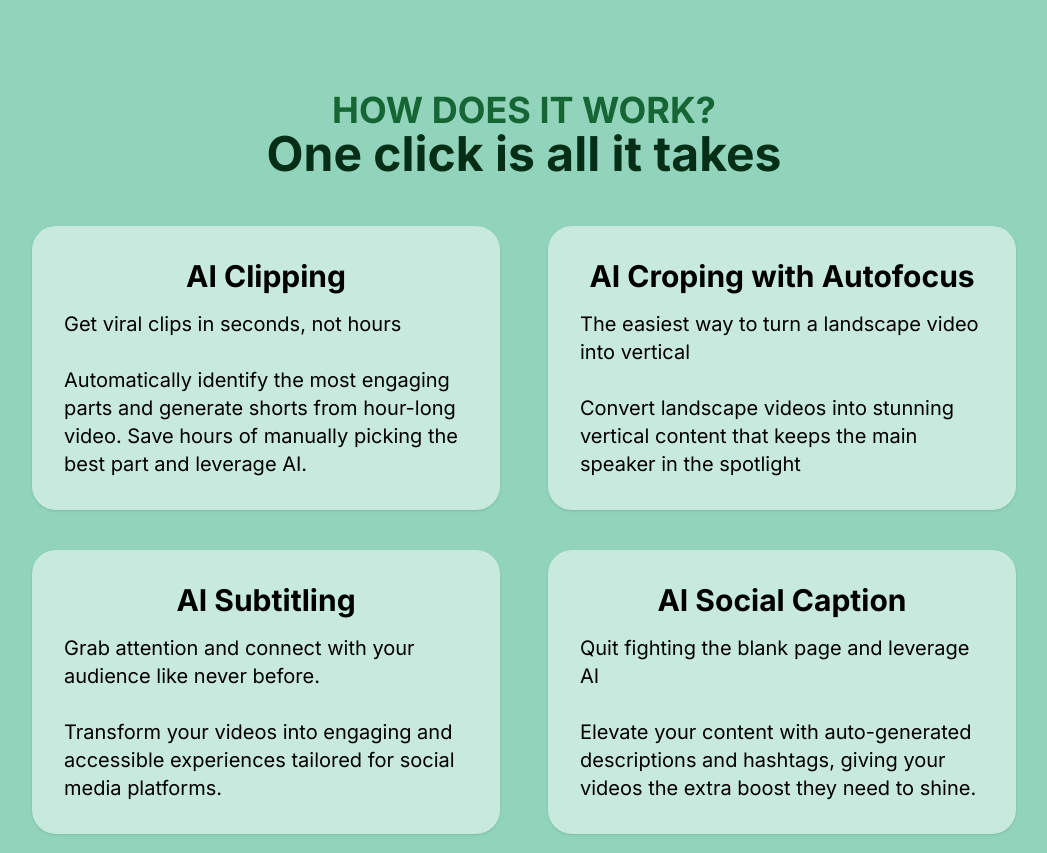
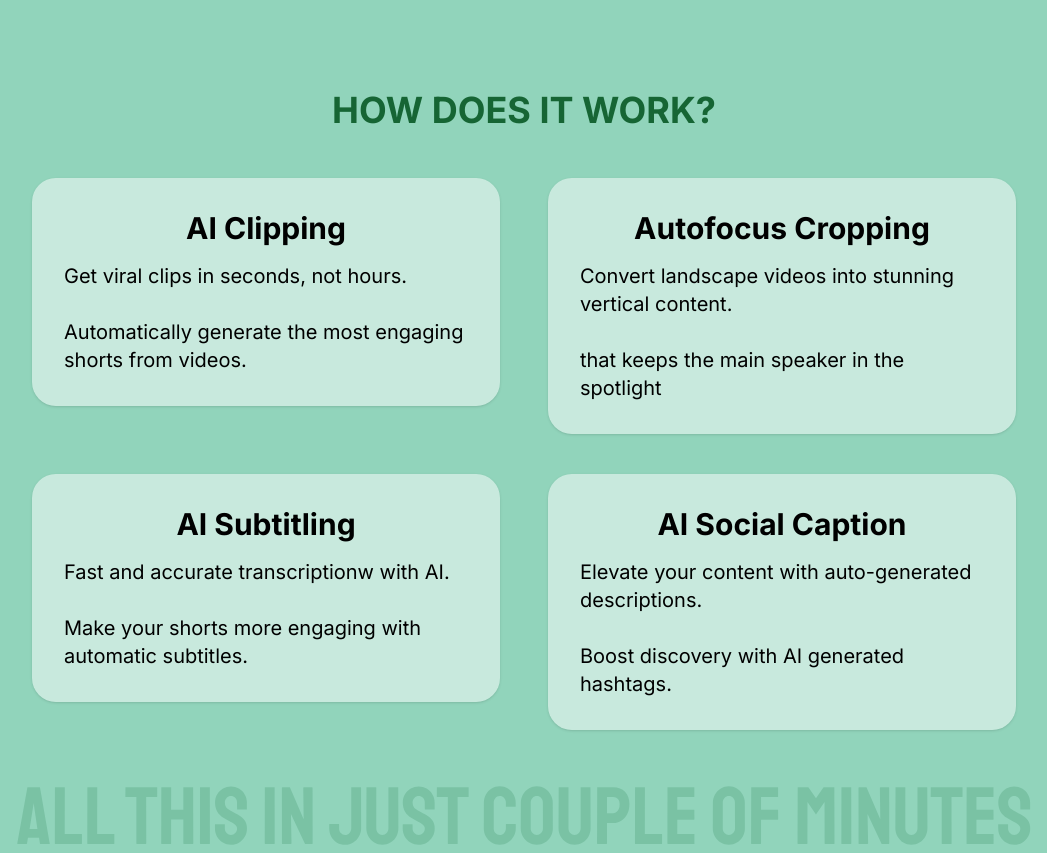
Before and after one commit to Makeshorts-ai/landing-old, a plain HTML site: page index.html in a window 1280 px wide. Shown: the part 1560-2413 px from the top of the page, without its empty margins (116-1163 px from the left). Drawn offline with nearby package versions, Linux system fonts and the light colour scheme.

Commit message:
copy changes

```diff
--- a/index.html
+++ b/index.html
@@ -93,21 +93,28 @@
       <section class="bg-[#91D4BB] w-full py-24" id="how-it-works">
          <div class="container mx-auto text-center">
             <div class="text-center text-green-800 text-2xl md:text-3xl lg:text-4xl font-extrabold uppercase">How does it work?</div>
-            <div class="text-center text-green-950 text-2xl md:text-4xl lg:text-5xl font-extrabold">One click is all it takes</div>
+
+            <!-- <div class="text-center text-green-950 text-2xl md:text-4xl lg:text-5xl font-extrabold">One click is all it takes</div> -->
+
             <div class="flex flex-col md:flex-row justify-center mt-8 gap-4">
                <div class="p-4">
                   <div class="w-full h-[auto] md:w-[360px] lg:w-[468px] p-8 bg-white bg-opacity-50 rounded-3xl shadow flex flex-col justify-start items-start gap-4">
                      <div class="self-stretch text-black text-xl md:text-2xl lg:text-3xl font-extrabold">AI Clipping</div>
-                     <div class="self-stretch text-black text-base md:text-lg lg:text-xl font-normal text-left">Get viral clips in seconds, not hours<br/><br/>Automatically identify the most engaging parts and generate shorts from hour-long video. Save hours of manually picking the best part and leverage AI.</div>
+                     <div class="self-stretch text-black text-base md:text-lg lg:text-xl font-normal text-left">Get viral clips in seconds, not hours.<br/>
+                        <br/>
+                     Automatically generate the most engaging shorts from videos. </div>
                   </div>
                </div>
                <div class="p-4">
                   <div class="w-full h-[auto] md:w-[360px] lg:w-[468px] p-8 bg-white bg-opacity-50 rounded-3xl shadow flex flex-col justify-start items-start gap-4">
-                     <div class="self-stretch text-black text-xl md:text-2xl lg:text-3xl font-extrabold">AI Croping with Autofocus</div>
+                     <div class="self-stretch text-black text-xl md:text-2xl lg:text-3xl font-extrabold">Autofocus Cropping </div>
                      <div class="self-stretch text-black text-base md:text-lg lg:text-xl font-normal text-left">
-                                          The easiest way to turn a landscape video into vertical <br/> <br/>
 
-Convert landscape videos into stunning vertical content that keeps the main speaker in the spotlight
+
+Convert landscape videos into stunning vertical content.
+
+<br/><br/>
+ that keeps the main speaker in the spotlight
   </div>
                   </div>
                </div>
@@ -117,16 +124,24 @@ Convert landscape videos into stunning vertical content that keeps the main spea
                   <div class="w-full h-[auto] md:w-[360px] lg:w-[468px] p-8 bg-white bg-opacity-50 rounded-3xl shadow flex flex-col justify-start items-start gap-4">
                      <div class="self-stretch text-black text-xl md:text-2xl lg:text-3xl font-extrabold">AI Subtitling</div>
                      <div class="self-stretch text-black text-base md:text-lg lg:text-xl font-normal text-left">
-                        Grab attention and connect with your audience like never before.
-<br/><br/>
-                        Transform your videos into engaging and accessible experiences tailored for social media platforms.
+                        Fast and accurate transcriptionw with AI.
+                        <br/> <br/>
+                         Make your shorts more engaging with automatic subtitles.
+
+
+<br/>
+
                         </div>
                   </div>
                </div>
                <div class="p-4">
                   <div class="w-full h-[auto] md:w-[360px] lg:w-[468px] p-8 bg-white bg-opacity-50 rounded-3xl shadow flex flex-col justify-start items-start gap-4">
                      <div class="self-stretch text-black text-xl md:text-2xl lg:text-3xl font-extrabold">AI Social Caption</div>
-                     <div class="self-stretch text-black text-base md:text-lg lg:text-xl font-normal text-left">Quit fighting the blank page and leverage AI<br/><br/>Elevate your content with auto-generated descriptions and hashtags, giving your videos the extra boost they need to shine.</div>
+                     <div class="self-stretch text-black text-base md:text-lg lg:text-xl font-normal text-left">
+<!-- Give your videos the extra boost they need to shine. <br/> -->
+                     Elevate your content with auto-generated descriptions.
+<br/><br/>
+                     Boost discovery with AI generated hashtags.</div>
                   </div>
                </div>
             </div>
```
